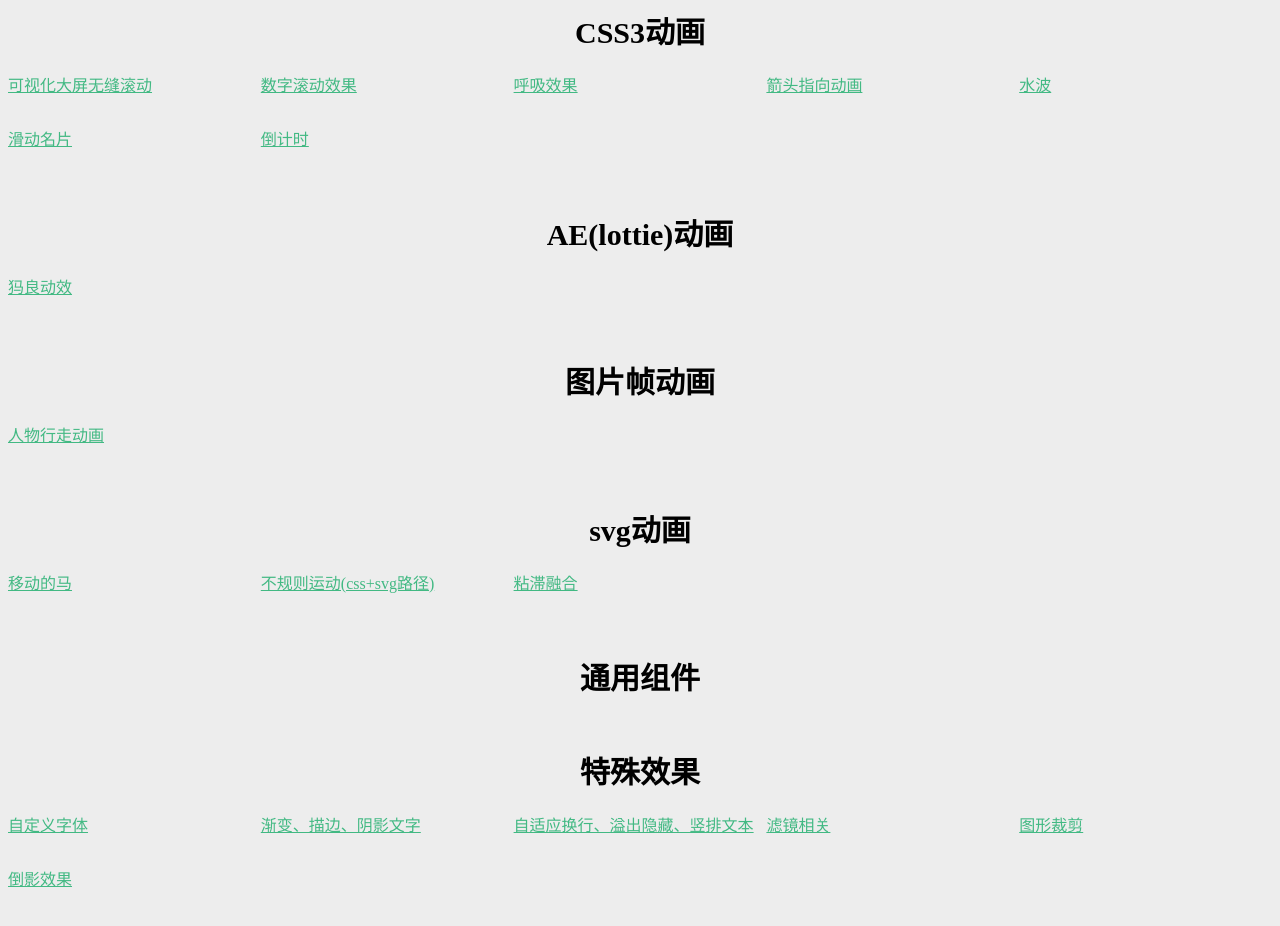
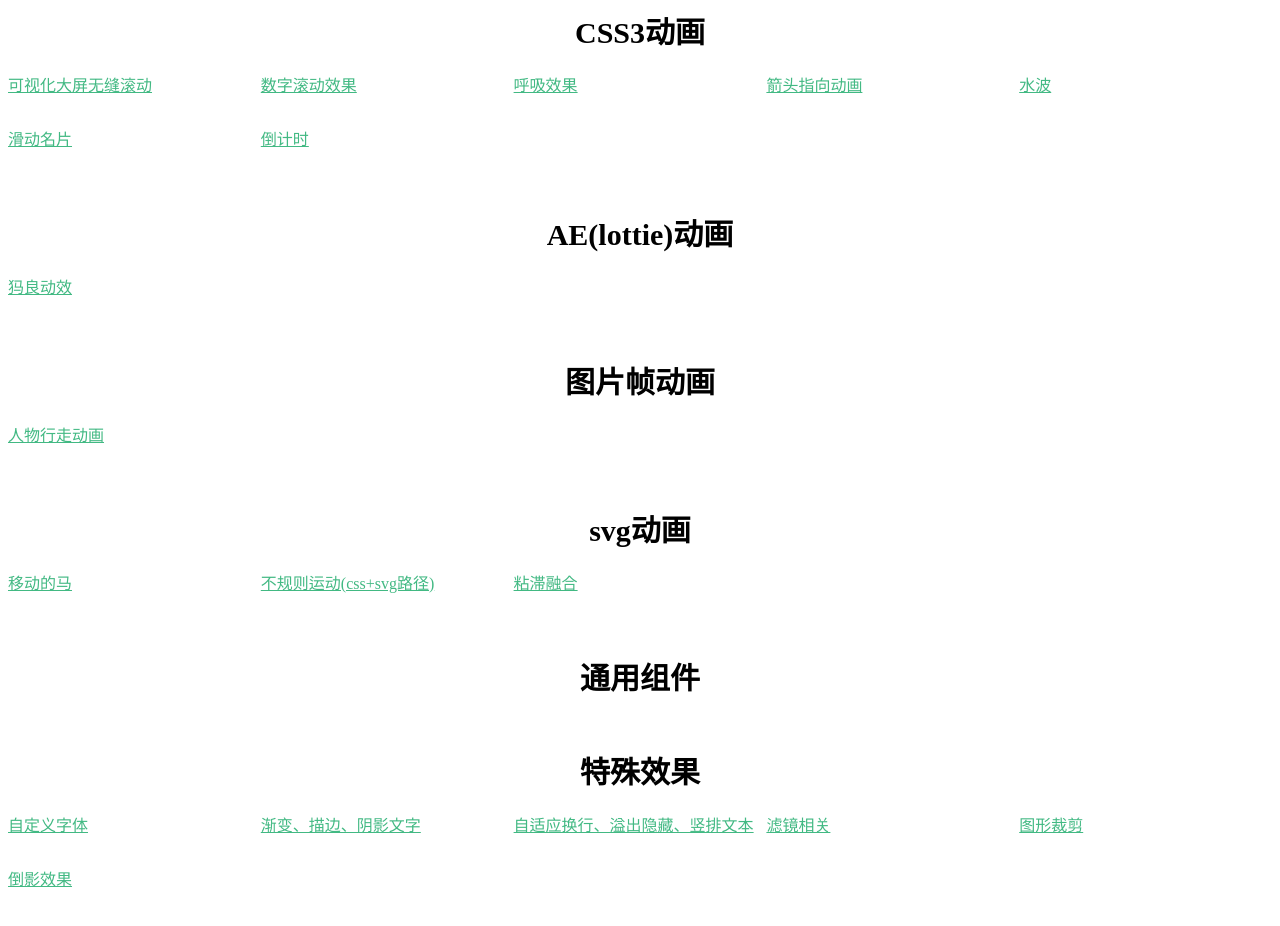
Before and after one commit to zhouaizhuang/vue-demo, a Vue app: page /#/index in a window 1280 px wide. Shown: the top 926 px of the page. Built offline with nearby package versions, Linux system fonts and the light colour scheme.

Commit message:
去除重置样式

```diff
--- a/src/common.css
+++ b/src/common.css
@@ -3,17 +3,6 @@
 */
 /* 重置样式 */
 button { all: unset; }
-html { background-color: #EDEDED; touch-action: manipulation;}
-body { /* IOS禁止微信调整字体大小 */
-  -webkit-text-size-adjust: 100% !important;
-  text-size-adjust: 100% !important;
-  -moz-text-size-adjust: 100% !important;
-  height:100vh;
-  overflow-x: hidden;
-}
-img {border:0; display:inline-block;}
-input{-webkit-appearance:none;appearance:none;} /*解决ios输入框默认内阴影*/
-input, textarea, img, video, object { width:100%; box-sizing: border-box;}
 /* 显示与隐藏 */
 .dn{display:none;}  .di{display:inline;}.db{display:block;} .dib{display:inline-block;}
 .hidden{position: absolute; visibility: hidden;} .show{position: static; visibility:visible;}
```
